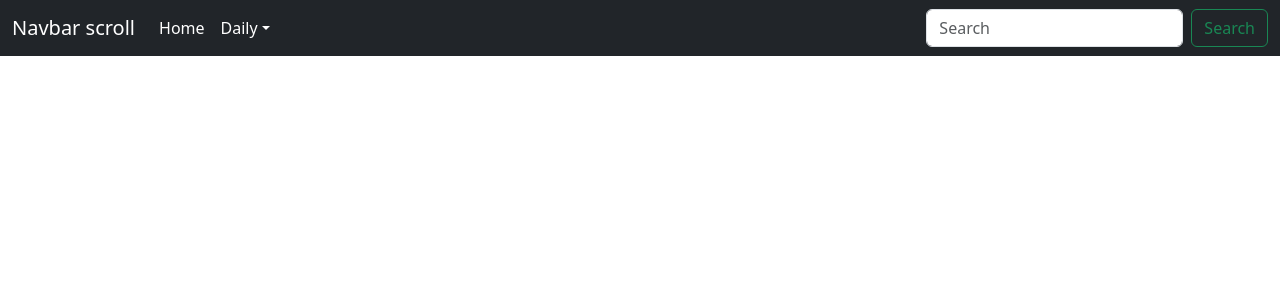
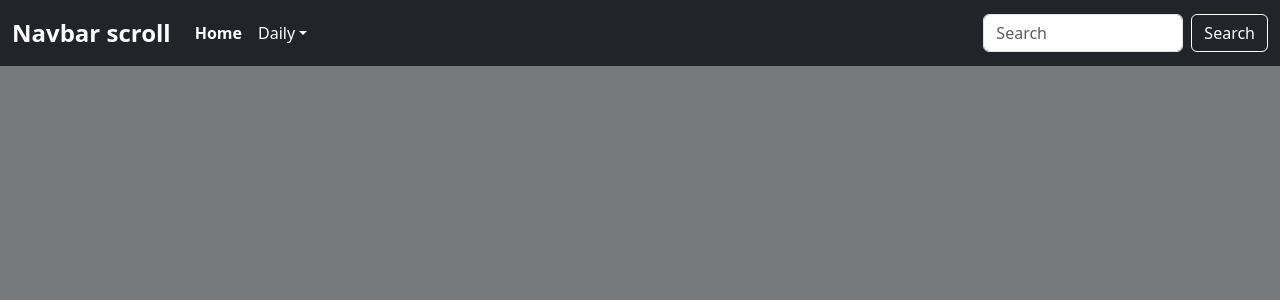
Before and after one commit to iqbalk18/AuthVerify, a React (Create React App) app in the folder frontend-project1/: page /dashboard in a window 1280 px wide. Shown: the top 300 px of the page. Built offline with nearby package versions, Linux system fonts and the light colour scheme.

Commit message:
add new css for Dashboard

```diff
--- a/frontend-project1/src/screens/Dashboard.js
+++ b/frontend-project1/src/screens/Dashboard.js
@@ -1,5 +1,6 @@
 import React, { useState } from 'react';
 import 'bootstrap/dist/js/bootstrap.bundle.min.js';
+import '../styles/Dashboard.css'
 
 
 function Dashboard() {
--- a/frontend-project1/src/styles/Dashboard.css
+++ b/frontend-project1/src/styles/Dashboard.css
@@ -1,16 +1,48 @@
+body {
+  background-color: #77797a;
+}
+
+
 .navbar {
   padding: 10px 0;
 }
 
-  .container {
-    display: flex;
-    justify-content: center;
-    align-items: center;
-    min-height: 10vh;
+
+.navbar-brand {
+  font-size: 24px;
+  font-weight: bold;
 }
 
 
-.navbar-light {
-    background-color: #f8f9fa;
-    padding: 5px 0;
+.nav-link {
+  color: white;
 }
+
+
+.nav-link.active {
+  font-weight: bold;
+}
+
+.dropdown-menu {
+  background-color: #343a40;
+}
+
+.dropdown-item {
+  color: white;
+}
+
+
+.form-control {
+  width: 200px;
+}
+
+.btn-outline-success {
+  color: white;
+  border-color: white;
+}
+
+
+.navbar-nav-scroll {
+  max-height: 100px;
+  overflow-y: auto;
+}
```
Lines whose indentation alone changed are shown as unchanged.
